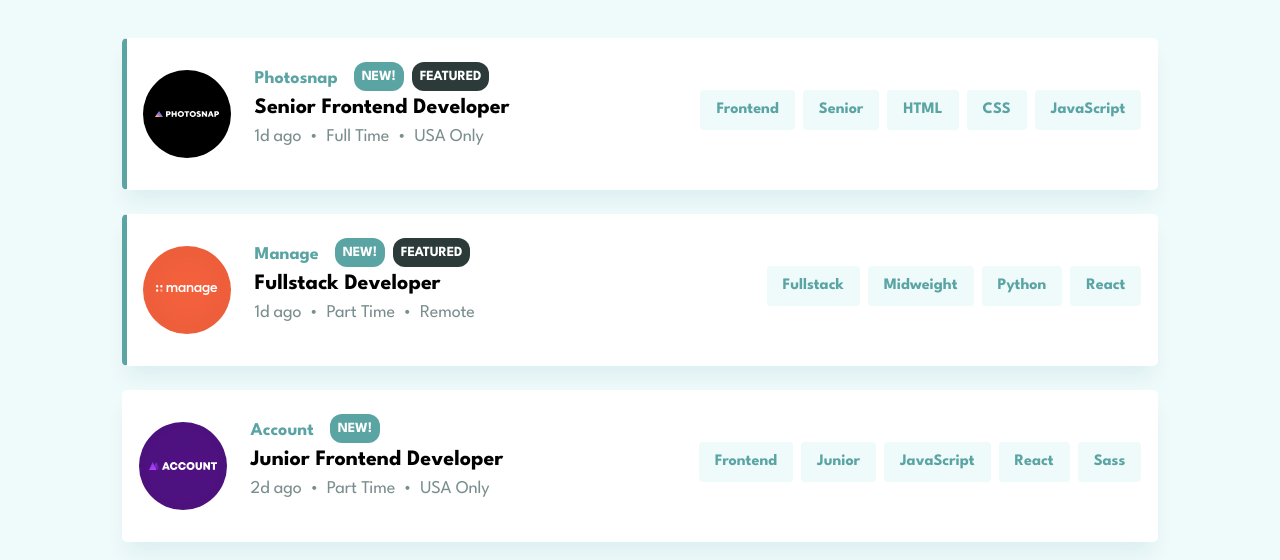
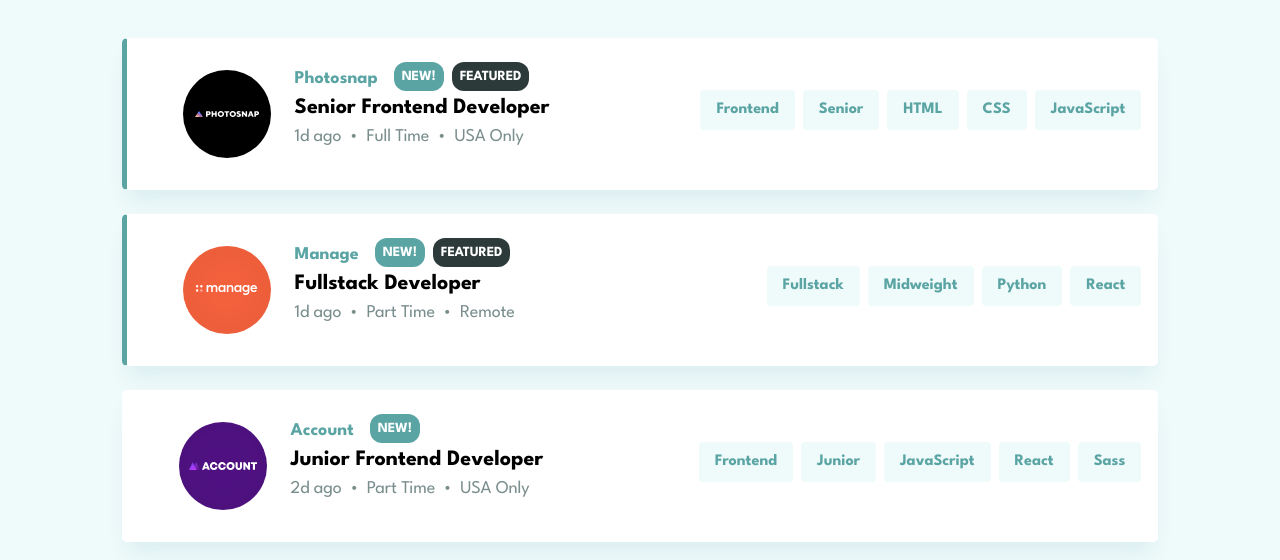
Before and after one commit to furkanssarri/job-listings-with-filtering, a React (Vite) app: page / in a window 1280 px wide. Shown: the part 194-754 px from the top of the page. Built offline with nearby package versions, Linux system fonts and the light colour scheme.

Commit message:
update styling

```diff
--- a/src/styles/components.css
+++ b/src/styles/components.css
@@ -55,6 +55,7 @@
 
   main article .job-info .job-name {
     display: flex;
+    margin-left: var(--spacing-500);
   }
 
   main article .job-info .company-logo {
```
